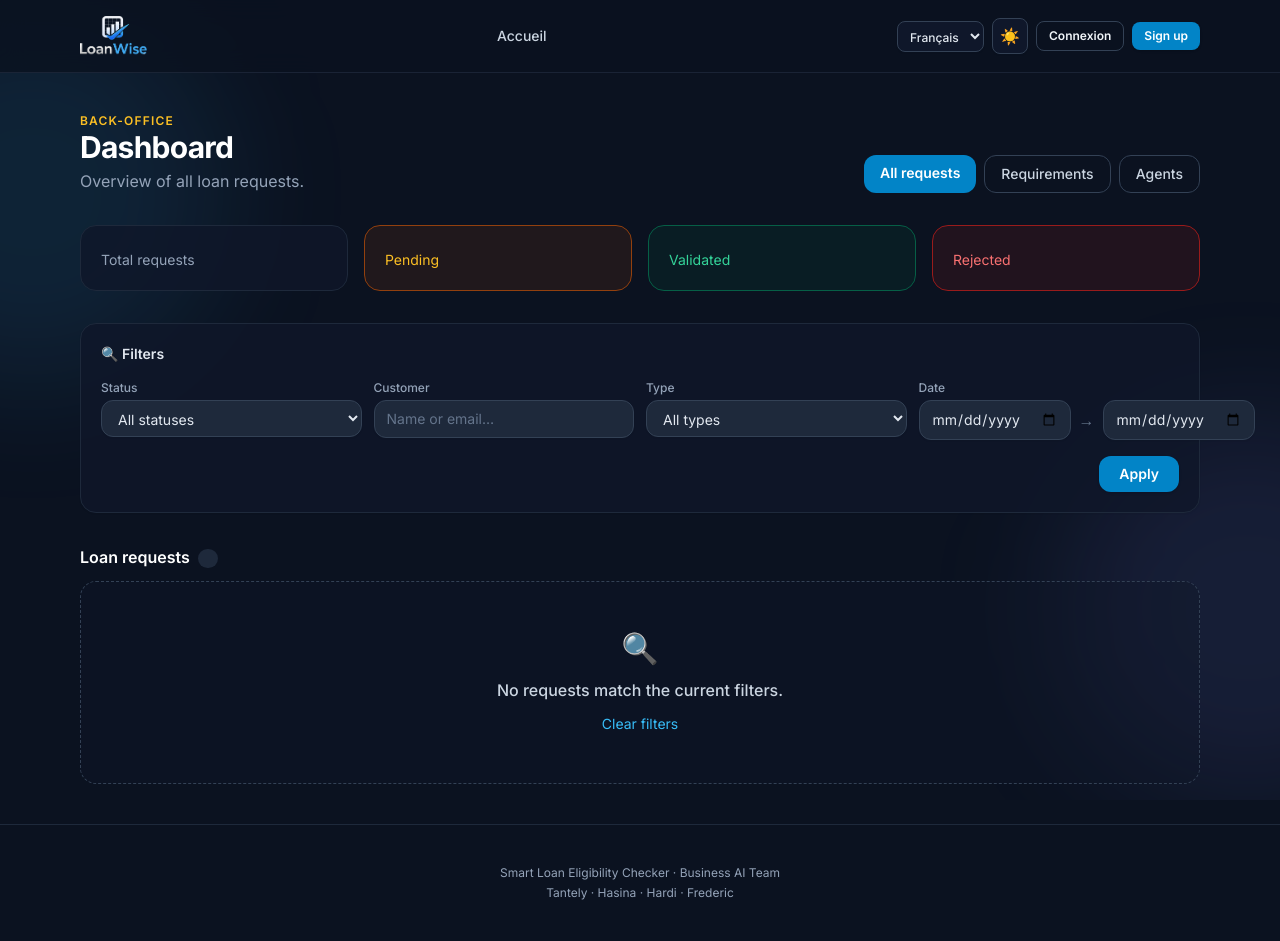
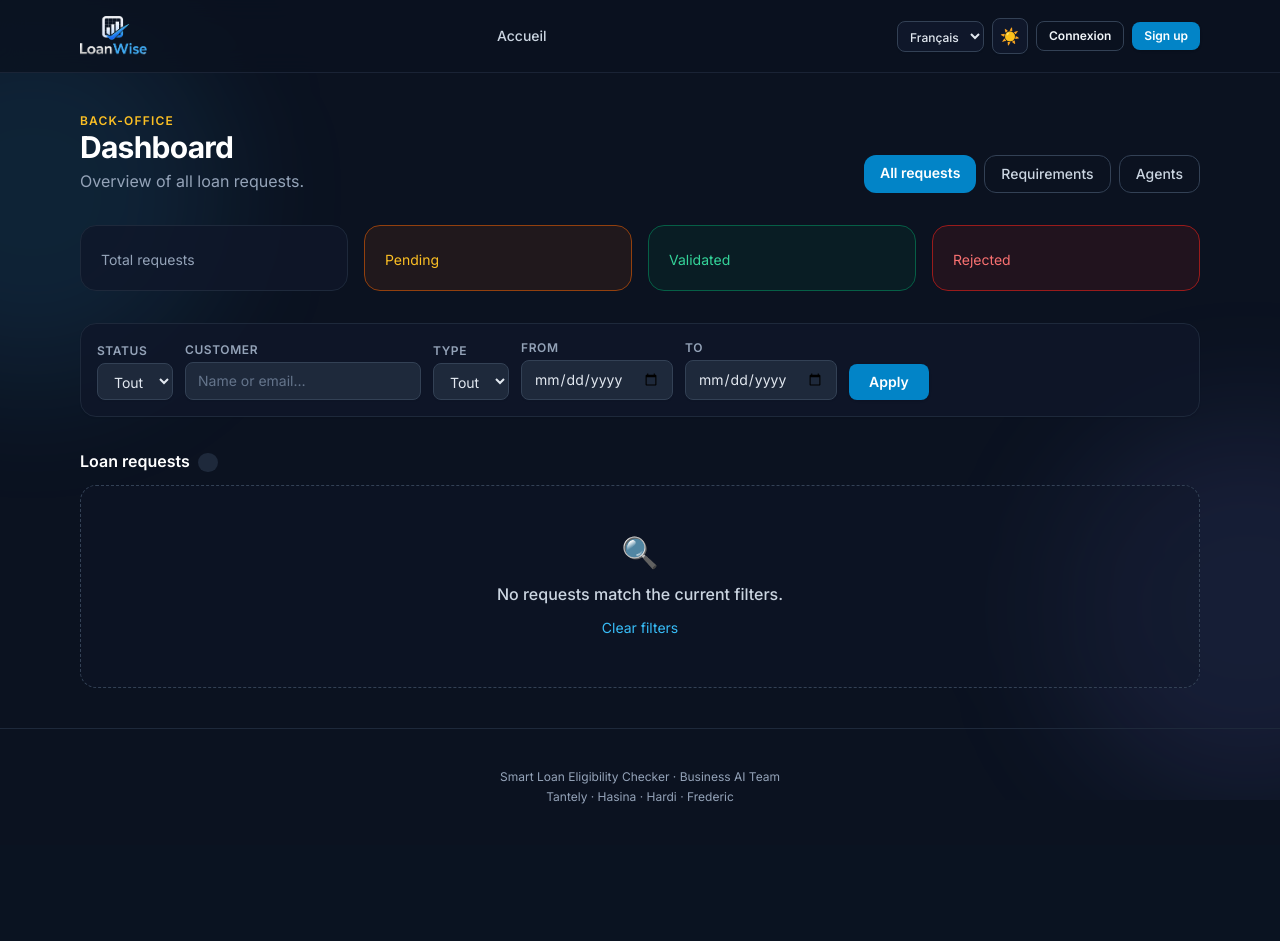
Before and after one commit to Business-AI-Team/BusinessAITeam, a Django app: template templates/loanwise/backoffice/dashboard.html in a window 1280 px wide. After the commit the page ends 804 px from the top, so only its background shows below. Run offline with Django 4.2, Linux system fonts and the light colour scheme; the template is opened without the code that fills it, so the values that code supplies are empty; parts of the project's set-up code (start-up, migrations or seed data) failed here and were passed over; some libraries are stand-ins or nearby versions.

Commit message:
filtres sur loan request admin et customer

```diff
--- a/templates/loanwise/backoffice/dashboard.html
+++ b/templates/loanwise/backoffice/dashboard.html
@@ -41,21 +41,16 @@
   </div>
 
   {# Filters #}
-  <form method="get" action="" class="rounded-2xl border border-slate-200 bg-white/80 p-5 shadow-sm dark:border-slate-800 dark:bg-slate-900/80">
-    <div class="mb-4 flex items-center justify-between">
-      <h2 class="text-sm font-semibold text-slate-700 dark:text-slate-200">🔍 {% trans "Filters" %}</h2>
-      {% if f_status or f_customer or f_type or f_date_from or f_date_to %}
-      <a href="?" class="text-xs text-slate-400 hover:text-red-500 dark:text-slate-500 dark:hover:text-red-400">✕ {% trans "Clear filters" %}</a>
-      {% endif %}
-    </div>
-    <div class="grid grid-cols-1 gap-3 sm:grid-cols-2 lg:grid-cols-4">
+  <form method="get" action=""
+        class="rounded-2xl border border-slate-200 bg-white/80 p-4 shadow-sm dark:border-slate-800 dark:bg-slate-900/80">
+    <div class="flex flex-wrap items-end gap-3">
 
       {# Status #}
-      <div>
-        <label class="mb-1 block text-xs font-medium text-slate-500 dark:text-slate-400">{% trans "Status" %}</label>
-        <select name="status"
-          class="w-full rounded-xl border border-slate-200 bg-white px-3 py-2 text-sm text-slate-700 shadow-sm focus:border-sky-400 focus:outline-none focus:ring-1 focus:ring-sky-400 dark:border-slate-700 dark:bg-slate-800 dark:text-slate-200">
-          <option value="">{% trans "All statuses" %}</option>
+      <div class="flex flex-col gap-1">
+        <label for="bo-filter-status" class="text-xs font-semibold uppercase tracking-wider text-slate-500 dark:text-slate-400">{% trans "Status" %}</label>
+        <select id="bo-filter-status" name="status"
+                class="rounded-lg border border-slate-200 bg-white px-3 py-2 text-sm text-slate-700 shadow-sm focus:outline-none focus:ring-2 focus:ring-sky-500 dark:border-slate-700 dark:bg-slate-800 dark:text-slate-200">
+          <option value="">{% trans "All" %}</option>
           {% for val, label in status_choices %}
           <option value="{{ val }}" {% if f_status == val %}selected{% endif %}>{{ label }}</option>
           {% endfor %}
@@ -63,42 +58,53 @@
       </div>
 
       {# Customer #}
-      <div>
-        <label class="mb-1 block text-xs font-medium text-slate-500 dark:text-slate-400">{% trans "Customer" %}</label>
-        <input type="text" name="customer" value="{{ f_customer }}" placeholder="{% trans 'Name or email…' %}"
-          class="w-full rounded-xl border border-slate-200 bg-white px-3 py-2 text-sm text-slate-700 shadow-sm placeholder-slate-400 focus:border-sky-400 focus:outline-none focus:ring-1 focus:ring-sky-400 dark:border-slate-700 dark:bg-slate-800 dark:text-slate-200 dark:placeholder-slate-500">
+      <div class="flex flex-col gap-1">
+        <label for="bo-filter-customer" class="text-xs font-semibold uppercase tracking-wider text-slate-500 dark:text-slate-400">{% trans "Customer" %}</label>
+        <input id="bo-filter-customer" type="text" name="customer" value="{{ f_customer }}"
+               placeholder="{% trans 'Name or email…' %}"
+               class="rounded-lg border border-slate-200 bg-white px-3 py-2 text-sm text-slate-700 shadow-sm placeholder-slate-400 focus:outline-none focus:ring-2 focus:ring-sky-500 dark:border-slate-700 dark:bg-slate-800 dark:text-slate-200 dark:placeholder-slate-500">
       </div>
 
       {# Loan type #}
-      <div>
-        <label class="mb-1 block text-xs font-medium text-slate-500 dark:text-slate-400">{% trans "Type" %}</label>
-        <select name="loan_type"
-          class="w-full rounded-xl border border-slate-200 bg-white px-3 py-2 text-sm text-slate-700 shadow-sm focus:border-sky-400 focus:outline-none focus:ring-1 focus:ring-sky-400 dark:border-slate-700 dark:bg-slate-800 dark:text-slate-200">
-          <option value="">{% trans "All types" %}</option>
+      <div class="flex flex-col gap-1">
+        <label for="bo-filter-type" class="text-xs font-semibold uppercase tracking-wider text-slate-500 dark:text-slate-400">{% trans "Type" %}</label>
+        <select id="bo-filter-type" name="loan_type"
+                class="rounded-lg border border-slate-200 bg-white px-3 py-2 text-sm text-slate-700 shadow-sm focus:outline-none focus:ring-2 focus:ring-sky-500 dark:border-slate-700 dark:bg-slate-800 dark:text-slate-200">
+          <option value="">{% trans "All" %}</option>
           {% for val, label in type_choices %}
           <option value="{{ val }}" {% if f_type == val %}selected{% endif %}>{{ label }}</option>
           {% endfor %}
         </select>
       </div>
 
-      {# Date range #}
-      <div>
-        <label class="mb-1 block text-xs font-medium text-slate-500 dark:text-slate-400">{% trans "Date" %}</label>
-        <div class="flex items-center gap-2">
-          <input type="date" name="date_from" value="{{ f_date_from }}"
-            class="w-full rounded-xl border border-slate-200 bg-white px-3 py-2 text-sm text-slate-700 shadow-sm focus:border-sky-400 focus:outline-none focus:ring-1 focus:ring-sky-400 dark:border-slate-700 dark:bg-slate-800 dark:text-slate-200">
-          <span class="text-slate-400 dark:text-slate-500">→</span>
-          <input type="date" name="date_to" value="{{ f_date_to }}"
-            class="w-full rounded-xl border border-slate-200 bg-white px-3 py-2 text-sm text-slate-700 shadow-sm focus:border-sky-400 focus:outline-none focus:ring-1 focus:ring-sky-400 dark:border-slate-700 dark:bg-slate-800 dark:text-slate-200">
-        </div>
+      {# Date from #}
+      <div class="flex flex-col gap-1">
+        <label for="bo-filter-date-from" class="text-xs font-semibold uppercase tracking-wider text-slate-500 dark:text-slate-400">{% trans "From" %}</label>
+        <input id="bo-filter-date-from" type="date" name="date_from" value="{{ f_date_from }}"
+               class="rounded-lg border border-slate-200 bg-white px-3 py-2 text-sm text-slate-700 shadow-sm focus:outline-none focus:ring-2 focus:ring-sky-500 dark:border-slate-700 dark:bg-slate-800 dark:text-slate-200">
       </div>
 
-    </div>
-    <div class="mt-4 flex justify-end">
+      {# Date to #}
+      <div class="flex flex-col gap-1">
+        <label for="bo-filter-date-to" class="text-xs font-semibold uppercase tracking-wider text-slate-500 dark:text-slate-400">{% trans "To" %}</label>
+        <input id="bo-filter-date-to" type="date" name="date_to" value="{{ f_date_to }}"
+               class="rounded-lg border border-slate-200 bg-white px-3 py-2 text-sm text-slate-700 shadow-sm focus:outline-none focus:ring-2 focus:ring-sky-500 dark:border-slate-700 dark:bg-slate-800 dark:text-slate-200">
+      </div>
+
+      {# Apply #}
       <button type="submit"
-        class="rounded-xl bg-sky-600 px-5 py-2 text-sm font-semibold text-white shadow hover:bg-sky-500 transition">
+              class="rounded-lg bg-sky-600 px-5 py-2 text-sm font-semibold text-white shadow transition hover:bg-sky-500">
         {% trans "Apply" %}
       </button>
+
+      {# Reset #}
+      {% if f_status or f_customer or f_type or f_date_from or f_date_to %}
+      <a href="?"
+         class="rounded-lg border border-slate-200 bg-slate-50 px-4 py-2 text-sm font-medium text-slate-600 transition hover:bg-slate-100 dark:border-slate-700 dark:bg-slate-800 dark:text-slate-300 dark:hover:bg-slate-700">
+        ↺ {% trans "Reset" %}
+      </a>
+      {% endif %}
+
     </div>
   </form>
 
```
Also changed, not shown: templates/loanwise/customer/dashboard.html (+113 -3 lines).
